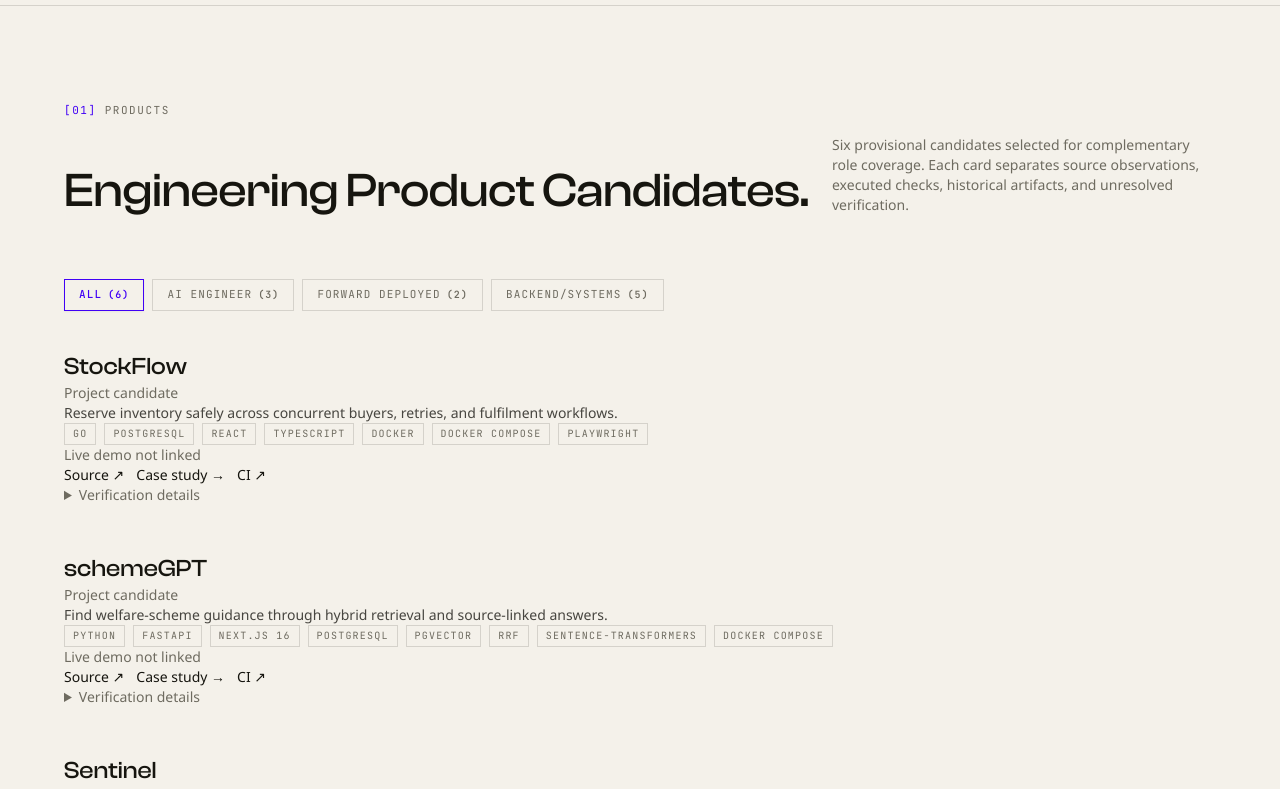
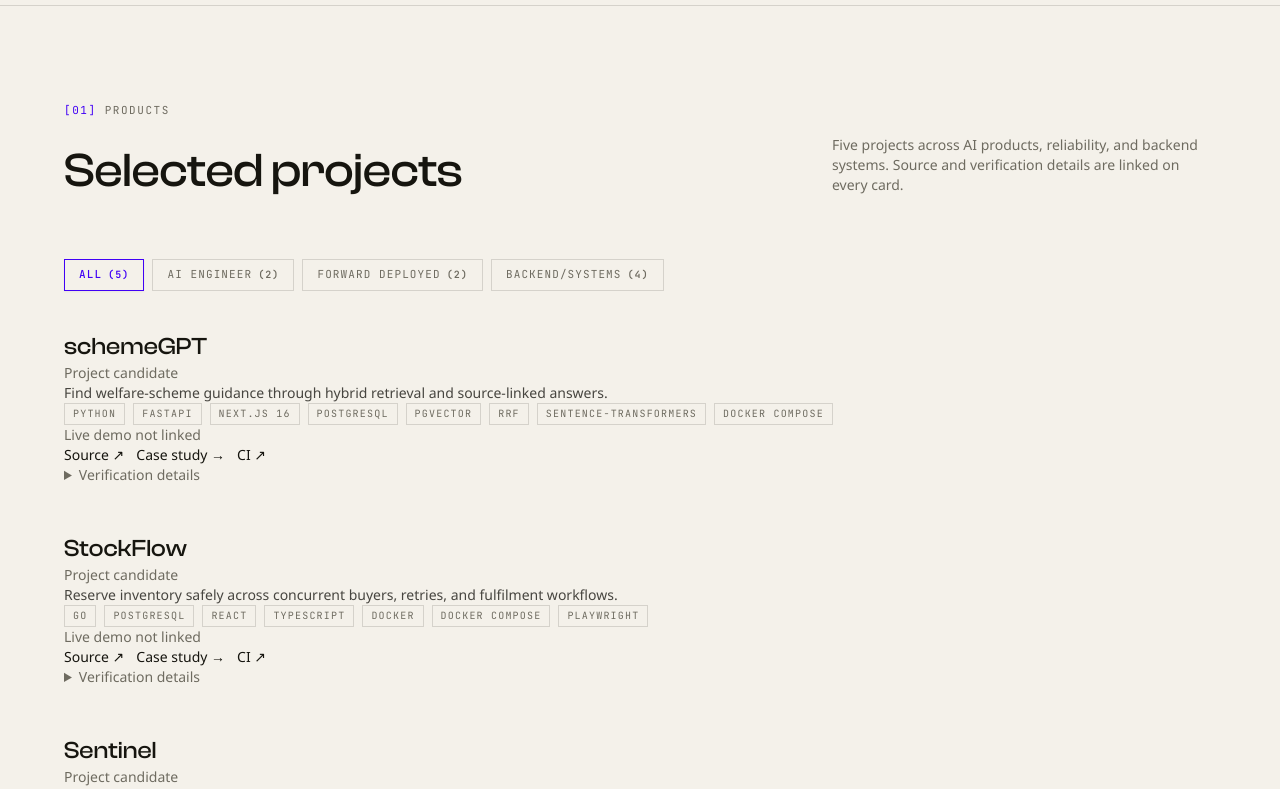
Before and after one commit to aditya0si/portfolio, a Next.js app in the folder portfolio/: page / in a window 1280 px wide. Shown: the part 920-1709 px from the top of the page. Built offline with nearby package versions, Linux system fonts and the light colour scheme; no server answers; a web font is replaced by a local one.

Commit message:
feat: feature five selected projects

```diff
--- a/portfolio/app/components/ProductsCatalog.tsx
+++ b/portfolio/app/components/ProductsCatalog.tsx
@@ -1,7 +1,8 @@
 "use client";
 
 import { useState, useRef } from "react";
-import { flagships, type RoleCategory } from "@/lib/data";
+import { type RoleCategory } from "@/lib/data";
+import { featuredProjects } from "@/lib/featured-projects";
 import ProjectCard from "./ProjectCard";
 
 const ROLES: RoleCategory[] = [
@@ -17,8 +18,8 @@ export default function ProductsCatalog() {
 
   const filtered =
     selectedRole === "ALL"
-      ? flagships
-      : flagships.filter((p) => p.roles.includes(selectedRole));
+      ? featuredProjects
+      : featuredProjects.filter((p) => p.roles.includes(selectedRole));
 
   const handleKeyDown = (e: React.KeyboardEvent, index: number) => {
     if (e.key === "ArrowRight" || e.key === "ArrowDown") {
@@ -64,7 +65,7 @@ export default function ProductsCatalog() {
             >
               {role}
               <span className="ml-1.5 text-[10px] font-semibold">
-                ({role === "ALL" ? flagships.length : flagships.filter((p) => p.roles.includes(role)).length})
+                ({role === "ALL" ? featuredProjects.length : featuredProjects.filter((p) => p.roles.includes(role)).length})
               </span>
             </button>
           );
--- a/portfolio/app/page.tsx
+++ b/portfolio/app/page.tsx
@@ -121,8 +121,8 @@ export default function Home() {
           <SectionHeader
             index="01"
             label="PRODUCTS"
-            title="Engineering Product Candidates."
-            note="Six provisional candidates selected for complementary role coverage. Each card separates source observations, executed checks, historical artifacts, and unresolved verification."
+            title="Selected projects"
+            note="Five projects across AI products, reliability, and backend systems. Source and verification details are linked on every card."
           />
           <ProductsCatalog />
         </div>
```
Also changed, not shown: 2 other files (tests, documents, lock files or other folders).
